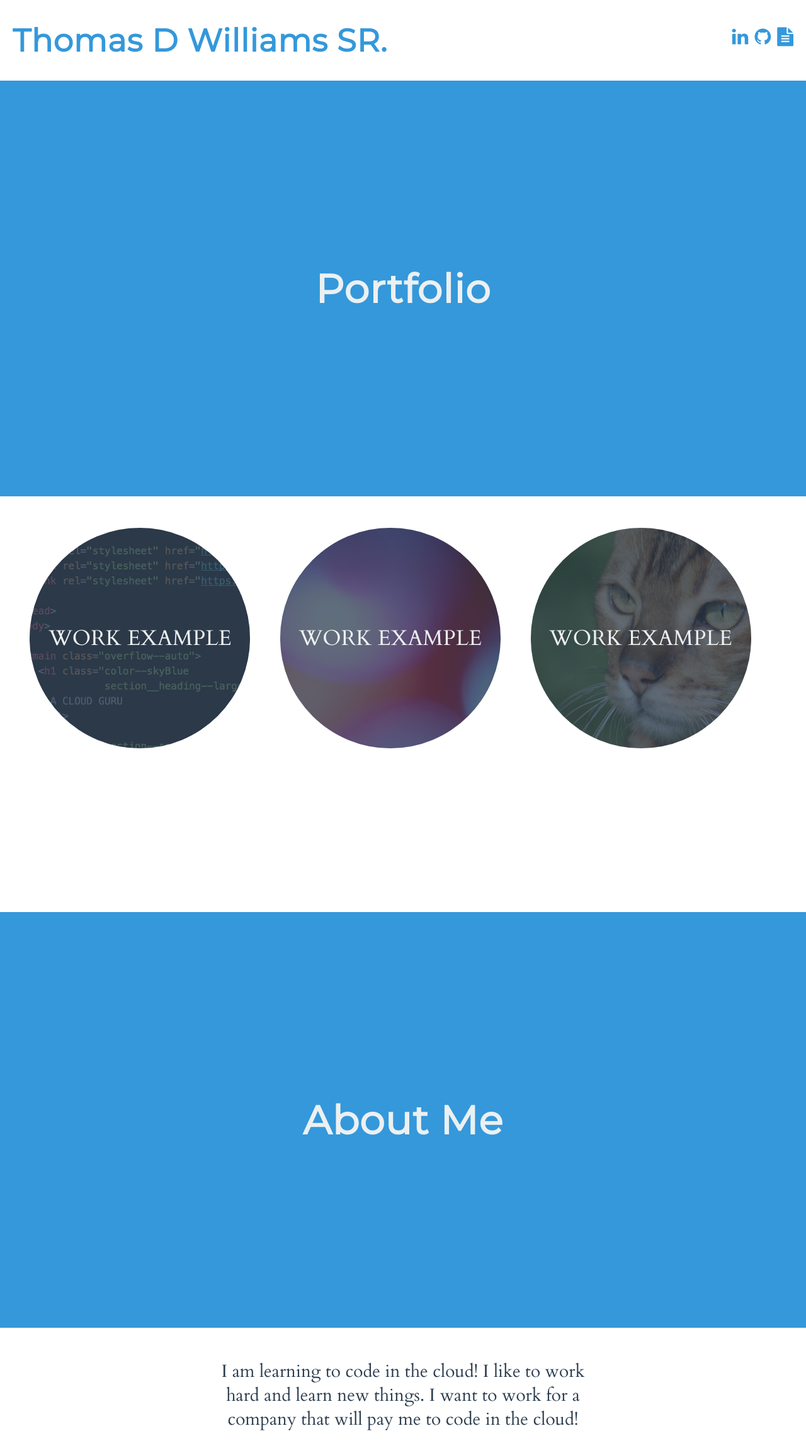
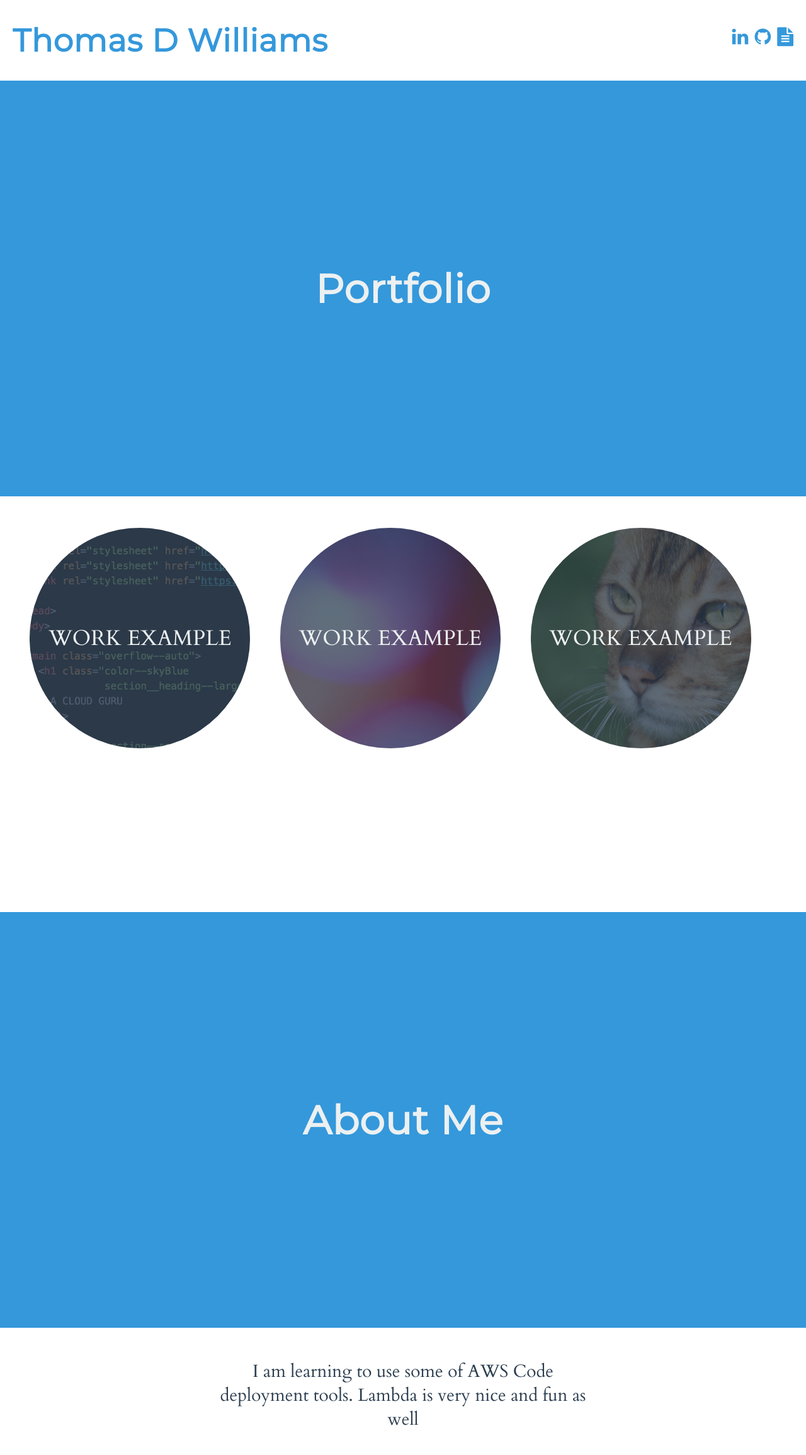
Before and after one commit to halehan/my-portfolio, a plain HTML site: page index.html in a window 1280 px wide. Shown: the top 2310 px of the page at 63% size. Drawn offline with Linux system fonts and the light colour scheme.

Commit message:
Changed Learning section

```diff
--- a/index.html
+++ b/index.html
@@ -2,7 +2,7 @@
 <html>
   <head>
     <meta charset="utf-8">
-    <title>Thomas DX Williams AWS Cloud Architect/Developer Serverless Portfolio</title>
+    <title>Thomas D Williams AWS Cloud Architect/Developer Serverless Portfolio</title>
     <link rel="stylesheet" href="styles/main.css"/>
 
     <link rel="stylesheet" href="https://maxcdn.bootstrapcdn.com/font-awesome/4.7.0/css/font-awesome.min.css"/>
@@ -15,7 +15,7 @@
     <main class="overflow--auto">
       <h1 class="color--skyBlue section__heading--largest">
         <!--Your name goes here -->
-        Thomas D Williams SR.
+        Thomas D Williams
       </h1>
 
       <ul class="section--social">
@@ -116,8 +116,7 @@
 
     <section class="section section--alignCentered section--description">
       <p class="color--darkgrey section__description">
-        I am learning to code in the cloud! I like to work hard and learn new things.
-        I want to work for a company that will pay me to code in the cloud!
+        I am learning to use some of AWS Code deployment tools.  Lambda is very nice and fun as well
       </p>
 
     <div class="background--skyBlue modal--closed">
```
